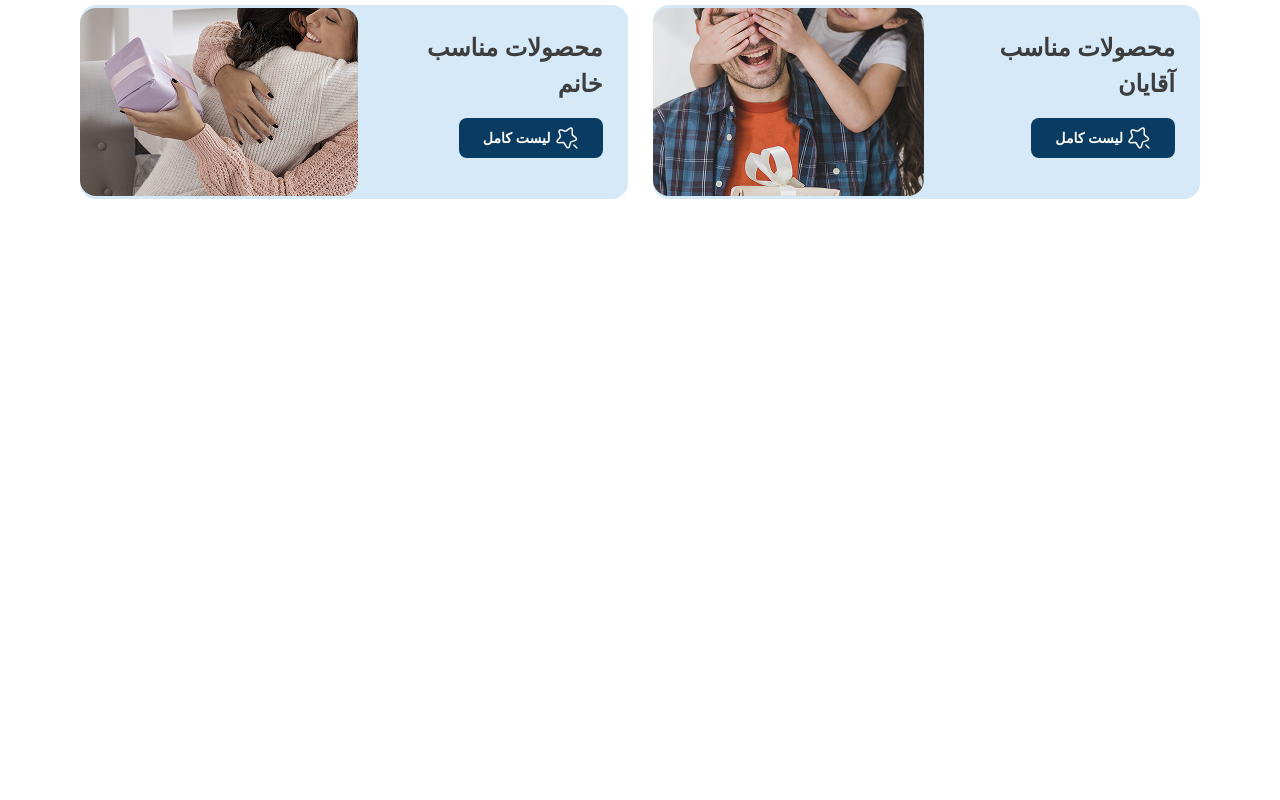
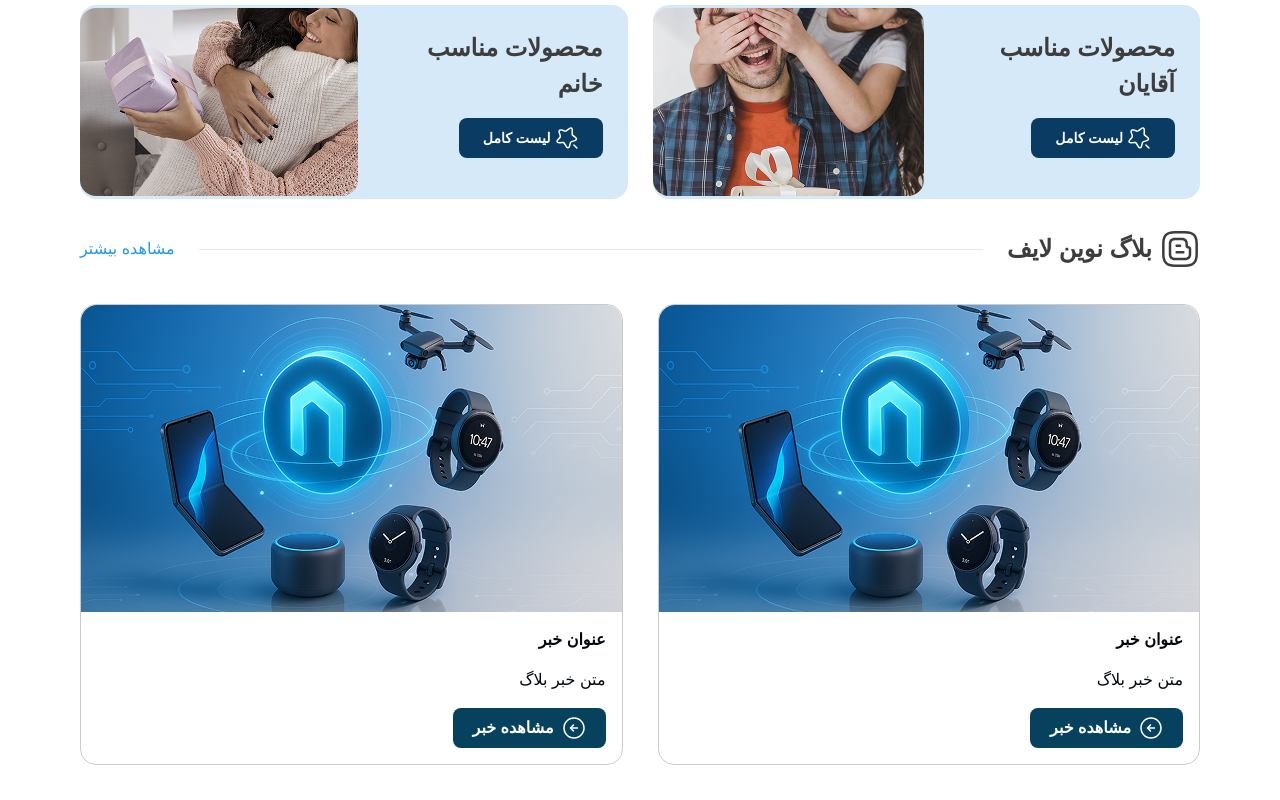
Before and after one commit to merajpiri1383/novin-life-frontend, a Next.js app: page / in a window 1280 px wide. Shown: the part 3583-4383 px from the top of the page. Before the commit the page ends 3812 px from the top, so only its background shows below. Built offline with nearby package versions, Linux system fonts and the light colour scheme.

Commit message:
Add Blog

```diff
--- /dev/null
+++ b/app/components/blogs.tsx
@@ -0,0 +1,75 @@
+"use client"
+import Image from "next/image";
+import { Swiper , SwiperSlide } from "swiper/react";
+import BloggerIcon from "@/components/icons/home/blogger";
+import BlogImage from "@/public/dev/blog1.png";
+import LeftArrowCircle from "@/components/icons/home/leftArrowCircle";
+
+
+const Blog = () => {
+    return (
+        <div className="col-span-1 border-[#CBCBCB] border-[1px] rounded-[16px]">
+            <div className="w-full h-[307px] relative">
+                <Image
+                    src={BlogImage}
+                    alt="blog image"
+                    fill={true}
+                    sizes="100%"
+                    className="rounded-t-[16px]"
+                    style={{objectFit : "cover",objectPosition : "center"}}
+                />
+            </div>
+            <p className="text-[#01070D] font-bold text-[16px] m-4">عنوان خبر</p>
+            <p className="text-[#01070D] text-[16px] m-4">متن خبر بلاگ</p>
+
+            <div className="bg-[#06425D] flex items-center justify-center w-fit m-4 py-[8px] gap-[8px] px-[20px] rounded-[8px]">
+                <div className="size-[24px]">
+                    <LeftArrowCircle />
+                </div>
+                <p className="text-[#FFFFFF] text-[16px] font-bold">مشاهده خبر</p>
+            </div>
+        </div>
+    )
+};
+
+const Blogs = () => {
+    return (
+        <div className="my-[30px] mx-[80px] [direction:rtl]">
+            <div className="flex items-center justify-between">
+                <div className="flex items-center justify-center gap-[8px]">
+                    <div className="size-[40px]">
+                        <BloggerIcon />
+                    </div>
+                    <p className="text-[#3D3D3D] font-bold text-[24px]">بلاگ نوین لایف</p>
+                </div>
+                <div className="w-[70%] bg-[#E9E9E9] h-[1px]"></div>
+                <p className="text-[#2196F3] text-[16px]">مشاهده بیشتر</p>
+            </div>
+
+            <Swiper
+                slidesPerView={1}
+                spaceBetween={60}
+                className="my-[35px]"
+            >
+                <SwiperSlide>
+                    <div className="grid grid-cols-2 gap-[35px]">
+                        <Blog />
+                        <Blog />
+                    </div>
+                </SwiperSlide>
+                <SwiperSlide>
+                    <div className="grid grid-cols-2 gap-[35px]">
+                        <Blog />
+                        <Blog />
+                    </div>
+                </SwiperSlide>
+                <SwiperSlide>
+                    <div className="grid grid-cols-2 gap-[35px]">
+                        <Blog />
+                        <Blog />
+                    </div>
+                </SwiperSlide>
+            </Swiper>
+        </div>
+    )
+}; export default Blogs;
--- a/app/page.tsx
+++ b/app/page.tsx
@@ -1,12 +1,13 @@
 import dynamic from "next/dynamic";
 import "@/app/components/style.css";
 
-const Slider = dynamic(() => import("@/app/components/slider"),{ssr : true});
-const Stats = dynamic(() => import("@/app/components/stats"),{ssr : true});
-const MostSell = dynamic(() => import("@/app/components/mostSell"),{ssr : true});
-const SpecialSell = dynamic(() => import("@/app/components/specialSell"),{ssr : true});
-const MostVisit = dynamic(() => import("@/app/components/mostVisit"),{ssr : true});
-const BannerGift = dynamic(() => import("@/app/components/bannerGift"),{ssr : true});
+const Slider = dynamic(() => import("@/app/components/slider"), { ssr: true });
+const Stats = dynamic(() => import("@/app/components/stats"), { ssr: true });
+const MostSell = dynamic(() => import("@/app/components/mostSell"), { ssr: true });
+const SpecialSell = dynamic(() => import("@/app/components/specialSell"), { ssr: true });
+const MostVisit = dynamic(() => import("@/app/components/mostVisit"), { ssr: true });
+const BannerGift = dynamic(() => import("@/app/components/bannerGift"), { ssr: true });
+const Blogs = dynamic(() => import("@/app/components/blogs"), { ssr: true });
 
 const Page = () => {
     return (
@@ -17,6 +18,7 @@ const Page = () => {
             <SpecialSell />
             <MostVisit />
             <BannerGift />
+            <Blogs />
         </>
     )
-};export default Page;
+}; export default Page;
--- /dev/null
+++ b/components/icons/home/blogger.tsx
@@ -0,0 +1,17 @@
+import { FC } from "react";
+
+
+interface Props {
+    color?: string,
+}
+
+const BloggerIcon: FC<Props> = ({ color = "#3D3D3D" }) => {
+    return (
+        <svg width="100%" height="100%" viewBox="0 0 40 40" fill="none" xmlns="http://www.w3.org/2000/svg">
+            <path d="M25 31.25H15C10.9667 31.25 8.75 29.0333 8.75 25V15C8.75 10.9667 10.9667 8.75 15 8.75H21.6667C25.7 8.75 27.9167 10.9667 27.9167 15V16.6667C27.9167 16.9 28.1 17.0833 28.3333 17.0833C29.9333 17.0833 31.25 18.4 31.25 20V25C31.25 29.0333 29.0333 31.25 25 31.25ZM15 11.25C12.3667 11.25 11.25 12.3667 11.25 15V25C11.25 27.6333 12.3667 28.75 15 28.75H25C27.6333 28.75 28.75 27.6333 28.75 25V20C28.75 19.7667 28.5667 19.5833 28.3333 19.5833C26.7333 19.5833 25.4167 18.2667 25.4167 16.6667V15C25.4167 12.3667 24.3 11.25 21.6667 11.25H15Z" fill={color} />
+            <path d="M20.0013 17.9165H16.668C15.9846 17.9165 15.418 17.3498 15.418 16.6665C15.418 15.9832 15.9846 15.4165 16.668 15.4165H20.0013C20.6846 15.4165 21.2513 15.9832 21.2513 16.6665C21.2513 17.3498 20.6846 17.9165 20.0013 17.9165Z" fill={color} />
+            <path d="M23.3346 24.5835H16.668C15.9846 24.5835 15.418 24.0168 15.418 23.3335C15.418 22.6502 15.9846 22.0835 16.668 22.0835H23.3346C24.018 22.0835 24.5846 22.6502 24.5846 23.3335C24.5846 24.0168 24.018 24.5835 23.3346 24.5835Z" fill={color} />
+            <path d="M24.9987 37.9168H14.9987C5.9487 37.9168 2.08203 34.0502 2.08203 25.0002V15.0002C2.08203 5.95016 5.9487 2.0835 14.9987 2.0835H24.9987C34.0487 2.0835 37.9154 5.95016 37.9154 15.0002V25.0002C37.9154 34.0502 34.0487 37.9168 24.9987 37.9168ZM14.9987 4.5835C7.31536 4.5835 4.58203 7.31683 4.58203 15.0002V25.0002C4.58203 32.6835 7.31536 35.4168 14.9987 35.4168H24.9987C32.682 35.4168 35.4154 32.6835 35.4154 25.0002V15.0002C35.4154 7.31683 32.682 4.5835 24.9987 4.5835H14.9987Z" fill={color} />
+        </svg>
+    )
+};export default BloggerIcon;
--- /dev/null
+++ b/components/icons/home/leftArrowCircle.tsx
@@ -0,0 +1,16 @@
+import { FC } from "react";
+
+
+interface Props {
+    color?: string,
+}
+
+const LeftArrowCircle: FC<Props> = ({ color = "white" }) => {
+    return (
+        <svg width="100%" height="100%" viewBox="0 0 24 24" fill="none" xmlns="http://www.w3.org/2000/svg">
+            <path d="M12 22.75C6.07 22.75 1.25 17.93 1.25 12C1.25 6.07 6.07 1.25 12 1.25C17.93 1.25 22.75 6.07 22.75 12C22.75 17.93 17.93 22.75 12 22.75ZM12 2.75C6.9 2.75 2.75 6.9 2.75 12C2.75 17.1 6.9 21.25 12 21.25C17.1 21.25 21.25 17.1 21.25 12C21.25 6.9 17.1 2.75 12 2.75Z" fill={color} />
+            <path d="M15.5 12.75H9.5C9.09 12.75 8.75 12.41 8.75 12C8.75 11.59 9.09 11.25 9.5 11.25H15.5C15.91 11.25 16.25 11.59 16.25 12C16.25 12.41 15.91 12.75 15.5 12.75Z" fill={color} />
+            <path d="M11.5014 15.7504C11.3114 15.7504 11.1214 15.6804 10.9714 15.5304L7.97141 12.5304C7.68141 12.2404 7.68141 11.7604 7.97141 11.4704L10.9714 8.47043C11.2614 8.18043 11.7414 8.18043 12.0314 8.47043C12.3214 8.76043 12.3214 9.24043 12.0314 9.53043L9.56141 12.0004L12.0314 14.4704C12.3214 14.7604 12.3214 15.2404 12.0314 15.5304C11.8814 15.6804 11.6914 15.7504 11.5014 15.7504Z" fill={color} />
+        </svg>
+    )
+};export default LeftArrowCircle;
```
Also changed, not shown: public/dev/blog1.png (added), public/dev/blog2.png (added).
